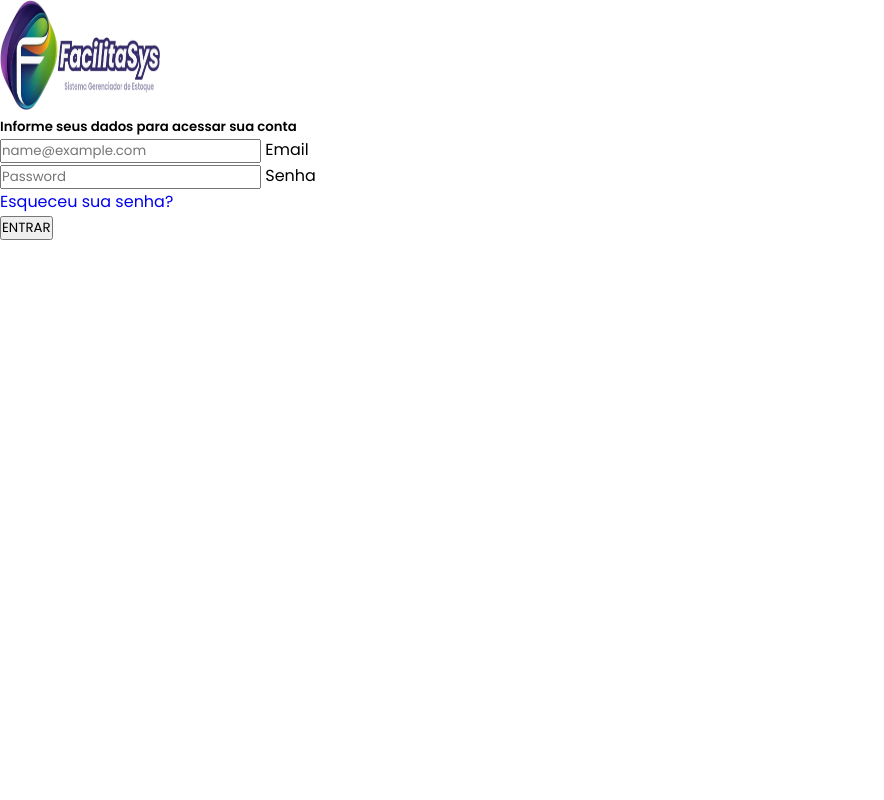
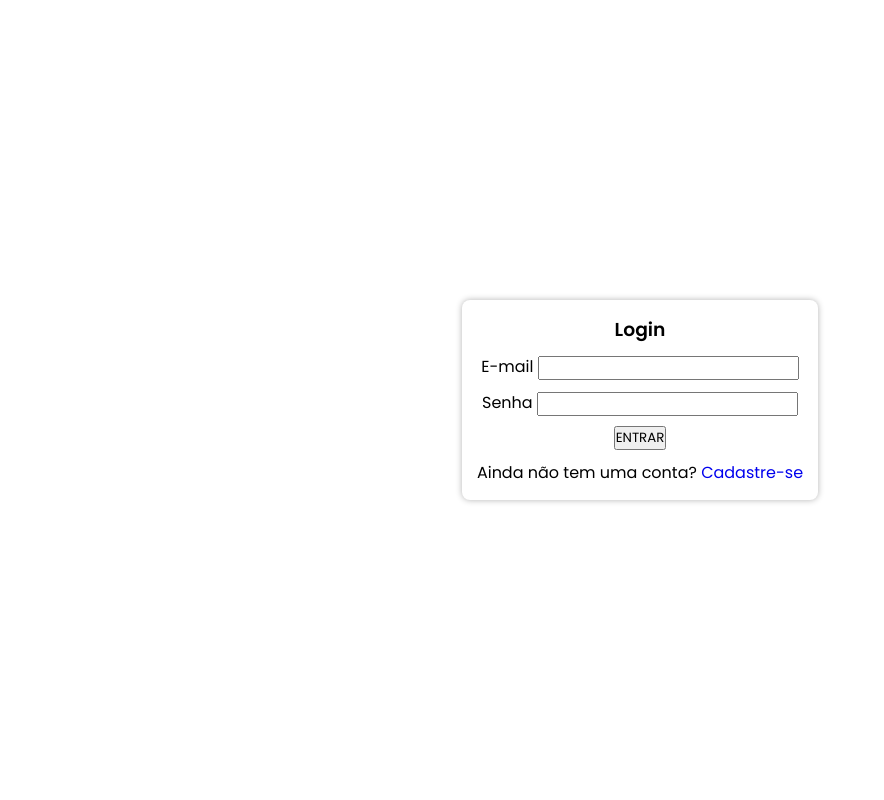
Before and after one commit to paulo-victor-dev/FacilitaSys, a Django app: page /account/login/ in a window 1280 px wide. Shown: the whole page, without its empty margins (0-884 px from the left). Run offline with Django 5.2, Linux system fonts and the light colour scheme.

Commit message:
adjusting login template

```diff
--- /dev/null
+++ b/static/css/login.css
@@ -0,0 +1,25 @@
+.account_content .login_area {
+    display: flex;
+    align-items: center;
+    justify-content: center;
+    min-height: 100vh;
+}
+
+.login_area .login_form {
+    display: flex;
+    flex-direction: column;
+    align-items: center;
+    justify-content: center;
+    border-radius: 8px;
+    gap: 10px;
+    padding: 15px;
+    box-shadow: 0 0 6px 0 rgba(0,0,0,0.3);
+}
+
+.login_form .fields_area {
+    display: flex;
+    flex-direction: column;
+    align-items: center;
+    justify-content: center;
+    gap: 10px;
+}
--- a/static/css/main.css
+++ b/static/css/main.css
@@ -3,6 +3,8 @@
 
 /* Variables */
 @import url("./variables.css");
+
+@import url("./login.css");
 
 /* Sidebar */
 @import url("./sidebar.css");
--- a/templates/base_includes/_base_links.html
+++ b/templates/base_includes/_base_links.html
@@ -1,7 +1,7 @@
 {% load static %}
 
 <!-- Favicon -->
-<link rel="shortcut icon" href="{% static 'img/logo_facilitasys.png' %}" type="image/x-icon">
+<link rel="shortcut icon" href="{% static 'img/logo_facilitasys2.png' %}" type="image/x-icon">
 
 <!-- Bootstrap -->
 <!-- <link rel="stylesheet" href="https://cdn.jsdelivr.net/npm/bootstrap@5.3.6/dist/css/bootstrap.min.css" integrity="sha384-4Q6Gf2aSP4eDXB8Miphtr37CMZZQ5oXLH2yaXMJ2w8e2ZtHTl7GptT4jmndRuHDT" crossorigin="anonymous">
--- a/templates/login.html
+++ b/templates/login.html
@@ -7,45 +7,46 @@
 {% endblock %}
 
 {% block account_content %}
-   <div class="container vh-100">
-      <div class="row align-items-center justify-content-center h-100 p-0">
-         <div class="col-auto">
+   <div class="login_area">
+      <form class="login_form" method="post">
+         {% csrf_token %}
 
-            <!-- Logo -->
-            <div class="d-flex justify-content-center mb-3">
-               <img src="{% static 'img/logo_facilitasys_completo.png' %}" alt="logo_facilitasys_com_letras" width="160" height="110">
+         <h3 class="login_title">Login</h3>
+
+         {% if form.non_field_errors %}
+            <div class="errors">
+               {% for error in form.non_field_errors %}
+                  {{ error }}
+               {% endfor %}
             </div>
-            <!-- /Logo -->
+         {% endif %}
 
-            <div class="text-center mb-4">
-               <h5 class="fw-normal mb-3">Informe seus dados para acessar sua conta</h5>
-            </div>
+         <div class="fields_area">
+            <label class="email_field">
+               <span class="email_text">E-mail</span>
+               <input class="email_input" type="email" name="username">
+            </label>
+            {% for error in form.username.errors %}
+               <div class="field_error">{{ error }}</div>
+            {% endfor %}
 
-            <form method="post">
-               {% csrf_token %}
+            <label class="password_field">
+               <span class="password_text">Senha</span>
+               <input class="password_input" type="password" name="password">
+            </label>
+            {% for error in form.password.errors %}
+               <div class="field_error">{{ error }}</div>
+            {% endfor %}
 
-               <!-- Errors -->
-               {% include 'account_includes/_errors.html' %}
+            <button class="submit_btn" type="submit">ENTRAR</button>
+         </div>
 
-               <div class="mt-4">
-                  <!-- Email field -->
-                  <div class="form-floating mb-3">
-                     {% include 'account_includes/_email_field.html' %}
-                  </div>
 
-                  <!-- Password field -->
-                  <div class="form-floating">
-                     {% include 'account_includes/_password_field.html' %}
-                  </div>
-               </div>
-
-               <div class="my-3 text-end">
-                  <a href="{% url 'account:password_reset' %}" class="text-decoration-none text-dark">Esqueceu sua senha?</a>
-               </div>
-
-               <button class="btn btn-primary fw-semibold w-100" type="submit">ENTRAR</button>
-            </form>
+         <div class="register">
+            <span class="register_text">
+               Ainda não tem uma conta? <a class="register_link" href="#">Cadastre-se</a>
+            </span>
          </div>
-      </div>
+      </form>
    </div>
 {% endblock %}
```
Also changed, not shown: static/img/logo_facilitasys1.png (renamed from static/img/logo_facilitasys.png), static/img/logo_facilitasys2.png (renamed from static/img/sidebar_logo.png).
